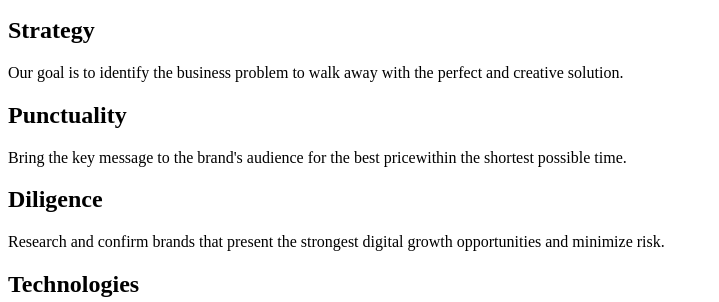
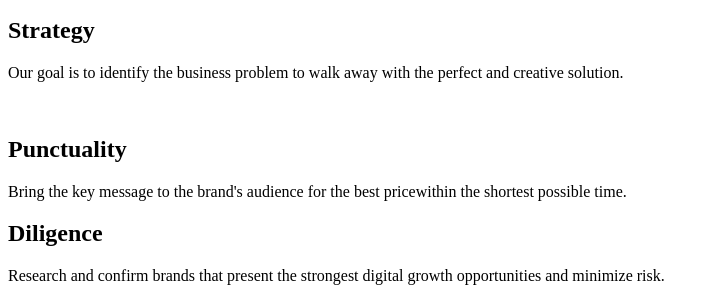
Before and after one commit to arvirabago/goit-markup-hw-01, a plain HTML site: page index.html in a window 1280 px wide. Shown: the part 130-432 px from the top of the page, without its empty margins (0-719 px from the left). Drawn offline with Linux system fonts and the light colour scheme.

Commit message:
try span

```diff
--- a/index.html
+++ b/index.html
@@ -24,6 +24,7 @@
     <h2>Strategy</h2>
         <p>Our goal is to identify the business problem to
         walk away with the perfect and creative solution.</p>
+        <span>&nbsp;&nbsp;&nbsp;</span>
     <h2>Punctuality</h2>
         <p>Bring the key message to the brand's audience for the best
         pricewithin the shortest possible time.</p>
```
